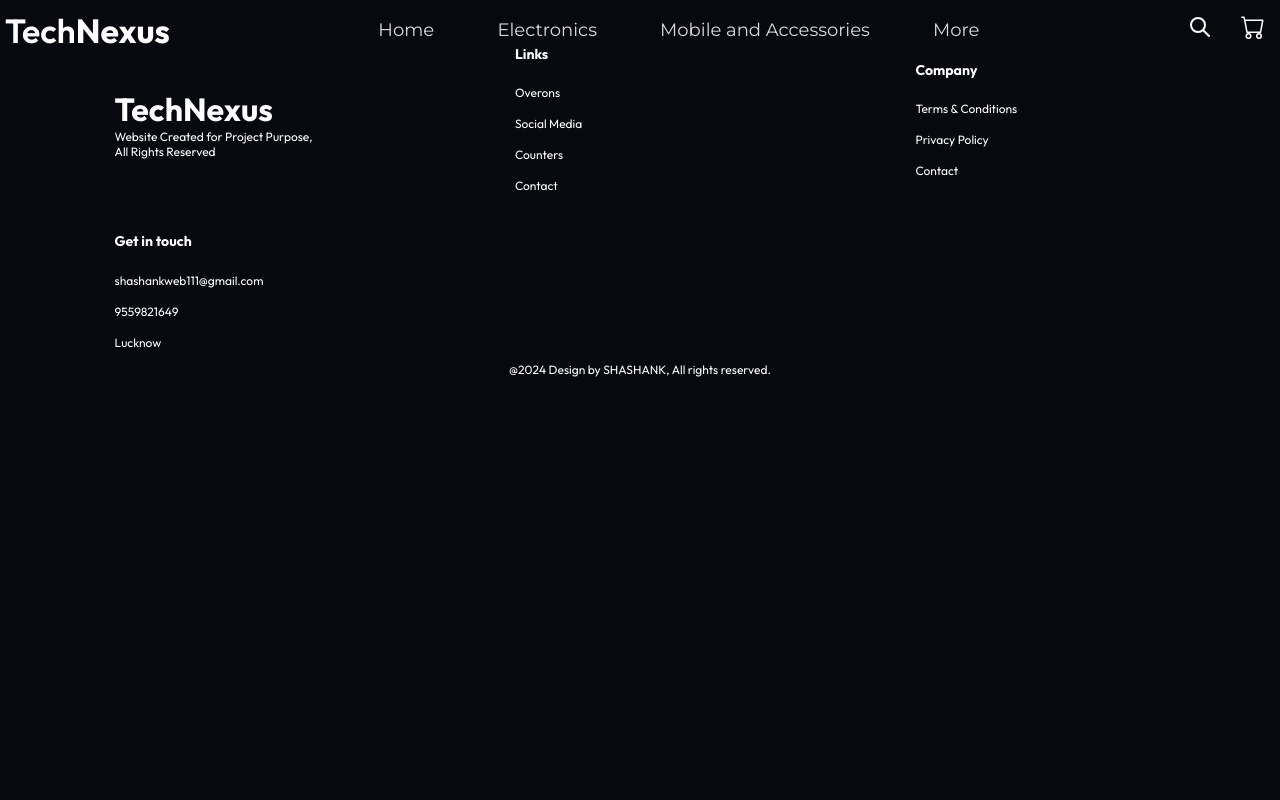
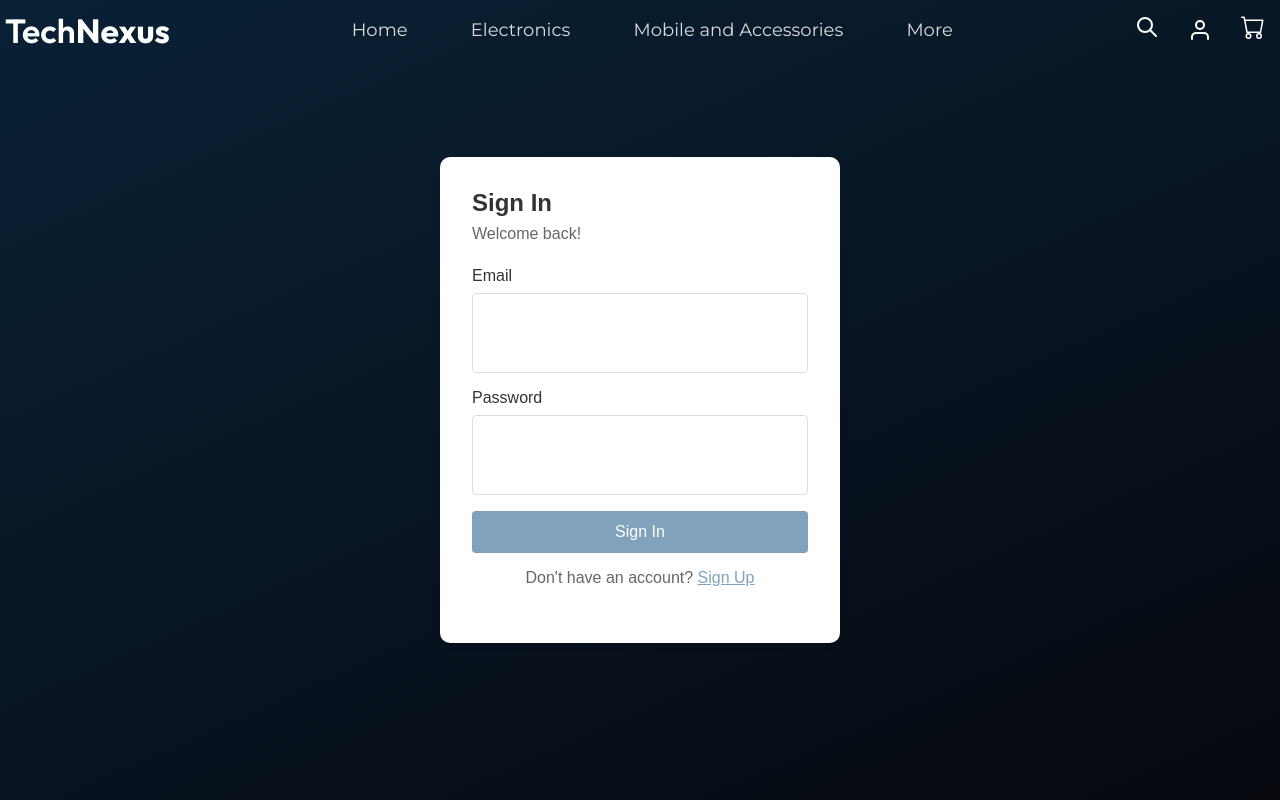
Before and after one commit to coderislive07/e-comm-project, a React (Create React App) app: page /login in a window 1280 px wide. Shown: the top 800 px of the page. Built offline with nearby package versions, Linux system fonts and the light colour scheme.

Commit message:
Added Sign-in Sign-up page and icon added in navbar component

```diff
--- a/src/App.js
+++ b/src/App.js
@@ -12,6 +12,7 @@ import { useLocation } from 'react-router-dom';
 import { useEffect } from 'react';
 import SuccessPage from './components/SuccessPage/SuccessPage';
 import ProductPage from './components/productpage/productpage';
+import AuthForm from './components/Login/AuthForm';
 
 function App() {
   useEffect(() => {
@@ -44,6 +45,7 @@ function App() {
             <Route path='/Electronics' element={<Electronics />} />
             <Route path='/Mobandaccess' element={<Mobandaccess />} />
             <Route path='/More' element={<More />} />
+            <Route path="/login" element={<AuthForm />} />
             <Route path="/category/:id" element={<Category />} />
             <Route path="/product/:id" element={<SingleProduct />} />
             <Route path='/success' element={<SuccessPage/>} />
--- /dev/null
+++ b/src/components/Login/AuthForm.css
@@ -0,0 +1,122 @@
+.auth-container {
+    display: flex;
+    justify-content: center;
+    align-items: center;
+    min-height: 100vh;
+    background: linear-gradient(156deg, rgba(18, 126, 206, 0.20220588235294112) 0%, rgba(255, 255, 255, 0) 100%);
+    font-family: Arial, sans-serif;
+  }
+
+  .auth-form-container {
+    background-color: white;
+    padding: 2rem;
+    border-radius: 10px;
+    box-shadow: 0 4px 6px rgba(0, 0, 0, 0.1);
+    width: 100%;
+    max-width: 400px;
+    transition: all 0.3s ease;
+  }
+
+  .auth-form-container:hover {
+    transform: translateY(-5px);
+    box-shadow: 0 6px 8px rgba(0, 0, 0, 0.15);
+  }
+
+  h2 {
+    margin-bottom: 0.5rem;
+    color: #333;
+  }
+
+  p {
+    margin-bottom: 1.5rem;
+    color: #666;
+  }
+
+  .form-group {
+    margin-bottom: 1rem;
+  }
+
+  label {
+    display: block;
+    margin-bottom: 0.5rem;
+    color: #333;
+  }
+
+  input {
+    width: 100%;
+    padding: 0.5rem;
+    border: 1px solid #ddd;
+    border-radius: 4px;
+    font-size: 1rem;
+    transition: border-color 0.3s ease;
+  }
+
+  input:focus {
+    outline: none;
+    border-color: rgba(2, 71, 123, 0.202) ;
+  }
+
+  .submit-btn {
+    width: 100%;
+    padding: 0.75rem;
+    background-color: rgba(2, 71, 123, 0.5) ;
+    color: white;
+    border: none;
+    border-radius: 4px;
+    font-size: 1rem;
+    cursor: pointer;
+    transition: background-color 0.3s ease;
+  }
+
+  .submit-btn:hover {
+    background-color: rgba(2, 71, 123, 0.5) ;
+  }
+
+  .toggle-form {
+    margin-top: 1rem;
+    text-align: center;
+  }
+
+  .toggle-btn {
+    background: none;
+    border: none;
+    color: rgba(2, 71, 123, 0.5) ;
+    cursor: pointer;
+    font-size: 1rem;
+    text-decoration: underline;
+  }
+
+  .toggle-btn:hover {
+    color: #ff8088;
+  }
+
+  .notification {
+    position: fixed;
+    bottom: 20px;
+    right: 20px;
+    padding: 1rem;
+    border-radius: 4px;
+    color: white;
+    font-weight: bold;
+    opacity: 0;
+    animation: fadeInOut 3s ease-in-out;
+  }
+
+  .error {
+    background-color: #ff4d4d;
+  }
+
+  .success {
+    background-color: #4caf50;
+  }
+
+  @keyframes fadeInOut {
+    0%, 100% { opacity: 0; }
+    10%, 90% { opacity: 1; }
+  }
+
+  @media (max-width: 480px) {
+    .auth-form-container {
+      padding: 1.5rem;
+    }
+  }
--- /dev/null
+++ b/src/components/Login/AuthForm.js
@@ -0,0 +1,124 @@
+import React, { useState, useEffect } from 'react';
+import { useNavigate } from 'react-router-dom';
+import './AuthForm.css';
+
+const AuthForm = () => {
+  const navigate = useNavigate();
+  const [isLogin, setIsLogin] = useState(true);
+  const [username, setUsername] = useState('');
+  const [email, setEmail] = useState('');
+  const [password, setPassword] = useState('');
+  const [confirmPassword, setConfirmPassword] = useState('');
+  const [error, setError] = useState('');
+  const [success, setSuccess] = useState('');
+
+  useEffect(() => {
+    const timer = setTimeout(() => {
+      setError('');
+      setSuccess('');
+    }, 3000);
+    return () => clearTimeout(timer);
+  }, [error, success]);
+
+  const handleSubmit = (e) => {
+    e.preventDefault();
+    setError('');
+    setSuccess('');
+
+    if (!isLogin && password !== confirmPassword) {
+      setError("Passwords don't match");
+      return;
+    }
+
+
+    const users = JSON.parse(localStorage.getItem('users') || '[]');
+
+    if (isLogin) {
+      const user = users.find((u) => u.email === email && u.password === password);
+      if (user) {
+      localStorage.setItem('currentUser', JSON.stringify({ username: user.username, email: user.email }));
+        setSuccess('Logged in successfully!');
+        setTimeout(() => navigate('/'), 1500);
+      } else {
+        setError('Invalid email or password');
+      }
+    } else {
+      if (users.some((u) => u.email === email)) {
+        setError('User with this email already exists');
+        return;
+      }
+      users.push({ username, email, password });
+      localStorage.setItem('users', JSON.stringify(users));
+      setSuccess('Account created successfully!');
+      setTimeout(() => setIsLogin(true), 1500);
+    }
+  };
+
+  return (
+    <div className="auth-container">
+      <div className="auth-form-container">
+        <h2>{isLogin ? 'Sign In' : 'Sign Up'}</h2>
+        <p>{isLogin ? 'Welcome back!' : 'Create a new account'}</p>
+        <form onSubmit={handleSubmit}>
+          {!isLogin && (
+            <div className="form-group">
+              <label htmlFor="username">Username</label>
+              <input
+                id="username"
+                type="text"
+                value={username}
+                onChange={(e) => setUsername(e.target.value)}
+                required
+              />
+            </div>
+          )}
+          <div className="form-group">
+            <label htmlFor="email">Email</label>
+            <input
+              id="email"
+              type="email"
+              value={email}
+              onChange={(e) => setEmail(e.target.value)}
+              required
+            />
+          </div>
+          <div className="form-group">
+            <label htmlFor="password">Password</label>
+            <input
+              id="password"
+              type="password"
+              value={password}
+              onChange={(e) => setPassword(e.target.value)}
+              required
+            />
+          </div>
+          {!isLogin && (
+            <div className="form-group">
+              <label htmlFor="confirmPassword">Confirm Password</label>
+              <input
+                id="confirmPassword"
+                type="password"
+                value={confirmPassword}
+                onChange={(e) => setConfirmPassword(e.target.value)}
+                required
+              />
+            </div>
+          )}
+          <button type="submit" className="submit-btn">
+            {isLogin ? 'Sign In' : 'Sign Up'}
+          </button>
+        </form>
+        <p className="toggle-form">
+          {isLogin ? "Don't have an account? " : "Already have an account? "}
+          <button onClick={() => setIsLogin(!isLogin)} className="toggle-btn">
+            {isLogin ? 'Sign Up' : 'Sign In'}
+          </button>
+        </p>
+      </div>
+      {error && <div className="notification error">{error}</div>}
+      {success && <div className="notification success">{success}</div>}
+    </div>
+  );
+};
+
+export default AuthForm;
--- a/src/components/Navbar.js
+++ b/src/components/Navbar.js
@@ -6,6 +6,7 @@ import { TbSearch } from "react-icons/tb";
 import { FaTimes } from "react-icons/fa";
 import { FiGrid } from "react-icons/fi";
 import { BsCart } from "react-icons/bs";
+import { FiUser } from "react-icons/fi"; // Import the user icon
 import "./NavbarStyles.css";
 
 const nav_links = [
@@ -30,6 +31,7 @@ const nav_links = [
 const Navbar = () => {
   const navigate = useNavigate();
   const [clicked, setClicked] = useState(false);
+  const [username, setUsername] = useState('');
   const [showCart, setShowCart] = useState(false);
   const [showSearch, setShowSearch] = useState(false);
   const [cartCount, setCartCount] = useState(0);
@@ -40,7 +42,19 @@ const Navbar = () => {
       const cart = JSON.parse(localStorage.getItem('cart')) || [];
       const count = cart.reduce((total, item) => total + item.quantity, 0);
       setCartCount(count);
+      const currentUser = JSON.parse(localStorage.getItem('currentUser'));
+      if (currentUser && currentUser.username) { // Added check for currentUser.username
+        setUsername(currentUser.username);
+      }
+
     };
+
+    const handleLogout = () => {
+      localStorage.removeItem('currentUser');
+      setUsername('');
+      navigate('/login');
+    };
+
 
     updateCartCount();
     window.addEventListener('cartUpdated', updateCartCount);
@@ -74,6 +88,16 @@ const Navbar = () => {
     setClicked(!clicked);
   };
 
+  const handleSignIn = () => {
+    navigate("/Login/");
+    if (username) {
+      localStorage.removeItem('currentUser');
+      setUsername('');
+    } else {
+      navigate("/Login/");
+    }
+  };
+
   return (
     <>
       <div className={color ? "navbar navbar-bg" : "navbar"}>
@@ -102,6 +126,9 @@ const Navbar = () => {
             >
               <TbSearch />
             </span>
+            <span className="sign-in-icon" onClick={handleSignIn}>
+              <FiUser />
+            </span>
             <span
               onClick={() => {
                 setShowCart(true);
--- a/src/components/NavbarStyles.css
+++ b/src/components/NavbarStyles.css
@@ -1,5 +1,54 @@
+.sign-in-button {
+    display: flex;
+    align-items: center;
+    background-color: transparent;
+    border: 1px solid #fff;
+    color: #fff;
+    padding: 5px 10px;
+    border-radius: 20px;
+    font-size: 14px;
+    cursor: pointer;
+    transition: all 0.3s ease;
+    margin-right: 15px;
+}
 
-.navbar{
+.sign-in-button:hover {
+    background-color: #fff;
+    color: black;
+}
+
+.sign-in-icon {
+    display: flex;
+    align-items: center;
+    cursor: pointer;
+}
+
+.username,
+.sign-in-text {
+    margin-left: 5px;
+    font-size: 14px;
+}
+
+.sign-in-button svg {
+    margin-right: 5px;
+}
+
+/* Responsive styles */
+@media screen and (max-width: 768px) {
+    .sign-in-button span {
+        display: none;
+    }
+
+    .sign-in-button {
+        padding: 5px;
+    }
+
+    .sign-in-button svg {
+        margin-right: 0;
+    }
+}
+
+.navbar {
     display: flex;
     width: 100%;
     height: 60px;
@@ -10,7 +59,7 @@
     z-index: 9990;
 }
 
-.nav-wrapper{
+.nav-wrapper {
     display: flex;
     justify-content: space-between;
     width: 100%;
@@ -18,28 +67,34 @@
     align-items: center;
     margin: 0px auto;
 }
-.logo{
+
+.logo {
     z-index: 9999;
 }
-.logo h1{
+
+.logo h1 {
     font-size: 2.1rem;
     font-weight: 600;
 
 }
-.logo h1:hover{
+
+.logo h1:hover {
     cursor: pointer;
 }
-.menu{
+
+.menu {
     display: flex;
     align-items: center;
     column-gap: 2.7rem;
     position: relative;
 }
-.menu li{
+
+.menu li {
     font-size: 1.2rem;
     transition: .3s;
 }
-.menu-links{
+
+.menu-links {
     font-family: 'Montserrat', sans-serif;
     font-weight: 400;
     font-size: 18px;
@@ -51,50 +106,57 @@
     position: relative;
     opacity: 0.85;
 }
-.menu-links:hover{
+
+.menu-links:hover {
     opacity: 1;
 }
-.menu-links::before{
+
+.menu-links::before {
     transition: 300ms;
     height: 2px;
     content: "";
     position: absolute;
     background-color: #ffffff;
 }
-.nav-link-ltr::before{
+
+.nav-link-ltr::before {
     width: 0%;
     bottom: 10px;
 }
+
 .nav-link-ltr:hover::before {
     width: 100%;
 }
 
-.nav-icons{
+.nav-icons {
     display: flex;
     column-gap: 1.2rem;
 }
-.nav-icons span{
+
+.nav-icons span {
     color: #ffffff;
     font-size: 1.5rem;
     transition: .3s;
 }
-.nav-icons span:hover{
+
+.nav-icons span:hover {
     cursor: pointer;
 }
 
-.grid-icon{
+.grid-icon {
     display: none;
 }
 
-.navbar-bg{
+.navbar-bg {
     backdrop-filter: blur(15px);
     transition: .3s;
 }
 
-.cart-icon{
+.cart-icon {
     position: relative;
 }
-.nav-icons .cart-num{
+
+.nav-icons .cart-num {
     position: absolute;
     font-size: 13px;
     background: rgb(1, 103, 141);
@@ -106,7 +168,7 @@
 
 @media screen and (max-width:1240px) {
 
-    .nav-wrapper{
+    .nav-wrapper {
         padding: 0 30px;
     }
 
@@ -114,11 +176,13 @@
         display: block;
         z-index: 9999;
     }
-    .nav-icons{
+
+    .nav-icons {
         display: flex;
         justify-content: flex-end;
     }
-    .logo h1{
+
+    .logo h1 {
         font-size: 31px;
     }
 
@@ -136,27 +200,28 @@
         height: 100vh;
         transition: 0.3s;
         z-index: 99;
-        background: rgba(0,0,0, .9);
+        background: rgba(0, 0, 0, .9);
         transition: .3s ease;
 
     }
 
-   .menu li{
+    .menu li {
         font-size: 1.8rem;
         margin-bottom: 30px;
     }
 
-   .menu.close{
+    .menu.close {
         left: -100%;
         transition: .3s ease;
     }
 }
 
-@media screen and (max-width:700px){
-    .nav-wrapper{
+@media screen and (max-width:700px) {
+    .nav-wrapper {
         padding: 0 2px;
     }
-    .logo h1{
+
+    .logo h1 {
         font-size: 28px;
         margin-left: 8px;
     }
```
Lines whose indentation alone changed are shown as unchanged.
